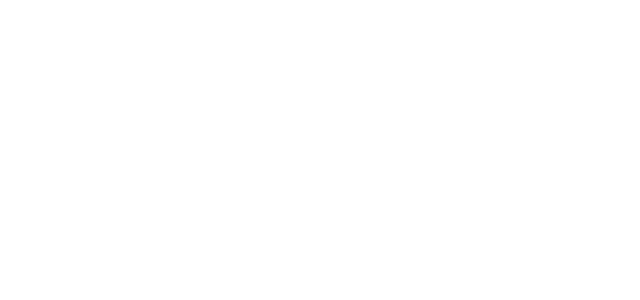
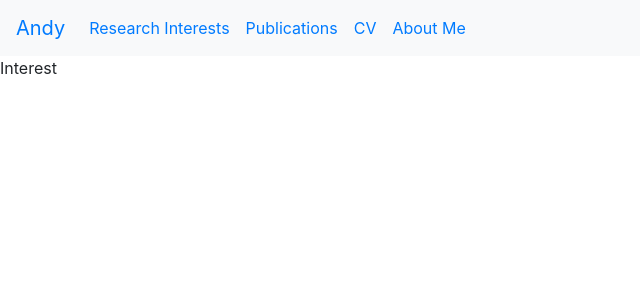
Before and after one commit to vjavmahs1/portfolio-andy, a React (Create React App) app: page /cv in a window 1280 px wide. Shown: the top 300 px of the page, without its empty margins (0-640 px from the left). Built offline with nearby package versions, Linux system fonts and the light colour scheme.

Commit message:
completed Navbar and Routers

```diff
--- a/src/App.js
+++ b/src/App.js
@@ -1,6 +1,8 @@
 import React from 'react';
 import { BrowserRouter, Route } from 'react-router-dom';
-import Home from './/components/home/home'
+import Home from './components/home/home'
+import Publications from './components/publication/publications'
+import Interest from './components/Interest/interest'
 import './App.css';
 
 function App() {
@@ -8,6 +10,12 @@ function App() {
     <div>
       <BrowserRouter>
         <Route exact path = "/" component={Home}/>
+        <Route exact path = '/publications' component={Publications} />
+        <Route exact path = '/interest' component={Interest} />
+        <Route exact path = '/cv' component={Interest} />
+        <Route exact path = '/about' component={Interest} />
+
+
       </BrowserRouter>
     </div>
   );
--- /dev/null
+++ b/src/components/Interest/interest.js
@@ -0,0 +1,18 @@
+import React, {Component} from 'react';
+import Header from '../header/header';
+import './interest.css'
+
+class Interest extends Component {
+    render () {
+        return(
+            <div>
+                <Header/>
+                <div>
+                    Interest
+                </div>
+            </div>
+        )
+    }
+}
+
+export default Interest
--- a/src/components/header/header.js
+++ b/src/components/header/header.js
@@ -2,7 +2,7 @@ import React from 'react';
 import {Link} from 'react-router-dom';
 import { withRouter } from "react-router-dom";
 import './header.css'
-import {Navbar, Nav, NavDropdown} from 'react-bootstrap';
+import {Navbar, Nav} from 'react-bootstrap';
 
 function Header(props) {
 
@@ -10,15 +10,14 @@ function Header(props) {
     return (
         <div className="header">
             <Navbar bg="light" expand="lg">
-            <Navbar.Brand href=""></Navbar.Brand>
+            <Navbar.Brand><Link to="/">Andy</Link></Navbar.Brand>
             <Navbar.Toggle aria-controls="basic-navbar-nav" />
             <Navbar.Collapse id="basic-navbar-nav">
                 <Nav className="mr-auto">
-                <Nav.Link href="#home">Home</Nav.Link>
-                <Nav.Link href="#link">Research Interests</Nav.Link>
-                <Nav.Link href="#link">Publications</Nav.Link>
-                <Nav.Link href="#link">CV</Nav.Link>
-                <Nav.Link href="#link">About Me</Nav.Link>
+                <Nav.Link ><Link to="/interest">Research Interests</Link></Nav.Link>
+                <Nav.Link href="#link"><Link to="/publications">Publications</Link></Nav.Link>
+                <Nav.Link href="#link"><Link to="/cv">CV</Link></Nav.Link>
+                <Nav.Link href="#link"><Link to="/about">About Me</Link> </Nav.Link>
 
                 </Nav>
             </Navbar.Collapse>
--- a/src/components/home/home.js
+++ b/src/components/home/home.js
@@ -7,7 +7,7 @@ import Header from '../header/header'
 class Home extends Component {
     render  () {
         return(
-            <div>
+            <div style={{width: '100%', margin:'auto'}}>
                 <Header />
             </div>
 
--- /dev/null
+++ b/src/components/publication/publications.js
@@ -0,0 +1,18 @@
+import React, {Component} from 'react';
+import Header from '../header/header';
+import './publications.css'
+
+class Publications extends Component {
+    render () {
+        return(
+            <div>
+                <Header/>
+                <div>
+                    Publications
+                </div>
+            </div>
+        )
+    }
+}
+
+export default Publications
```
Also changed, not shown: src/components/aboutme/about.js (added, +18 -0 lines), src/components/resume/resume.js (added, +18 -0 lines), src/components/Interest/interest.css (added), src/components/aboutme/about.css (added), src/components/publication/publications.css (added), src/components/resume/resume.css (added).
